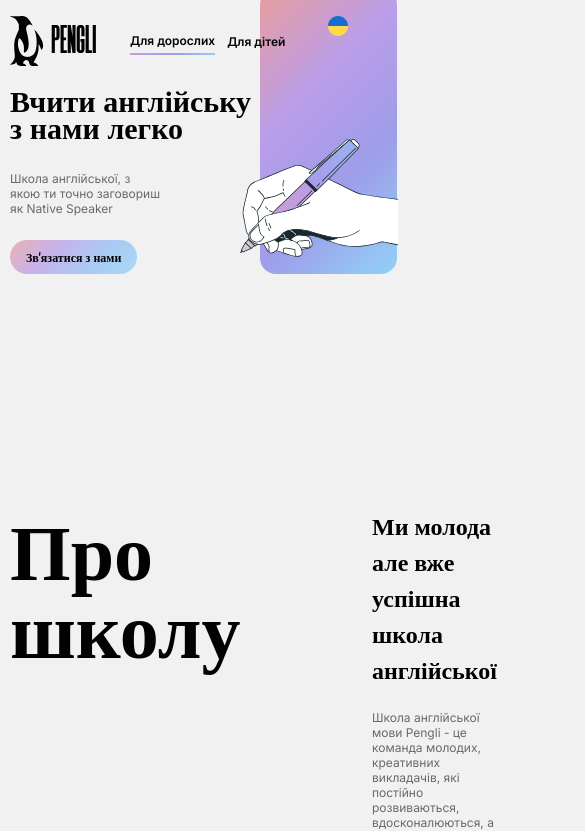
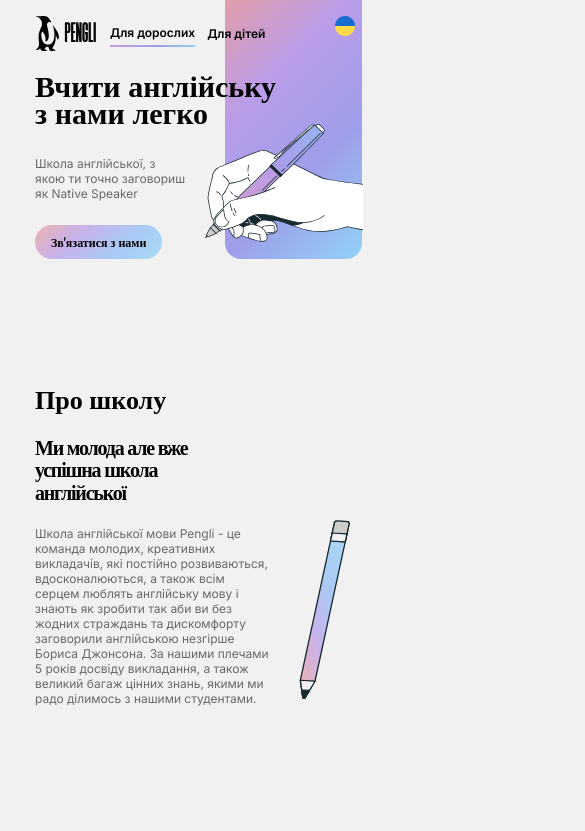
Before and after one commit to mirajane2207/english-school, a React (Create React App) app: page / in a window 390 px wide. Shown: the top 831 px of the page, 585 px wide, since content can reach past the window. Built offline with nearby package versions, Linux system fonts and the light colour scheme.

Commit message:
Implemented about mobile

```diff
--- a/src/components/About/About.jsx
+++ b/src/components/About/About.jsx
@@ -9,7 +9,7 @@ const About = (props) => {
                 <SectionTitle>Про школу</SectionTitle>
                 <div className={classes.about__info}>
                     <h3>{props.title}</h3>
-                    <p>{props.text}</p>
+                    <p className={props.mode === 'adult' ? classes.about__p_adult : classes.about__p_children}>{props.text}</p>
                 </div>
             </div>
             <div className={props.mode === 'adult' ? classes.about__adult_img : classes.about__children_img}>
--- a/src/components/About/About.module.css
+++ b/src/components/About/About.module.css
@@ -3,7 +3,6 @@
     height: 550px;
     margin-bottom: 190px;
     display: flex;
-    flex-direction: row;
     justify-content: space-between;
 }
 
@@ -68,3 +67,66 @@
     z-index: -1;
     background: linear-gradient(135deg, rgba(222, 31, 31, 0.40) 0%, rgba(103, 31, 222, 0.40) 36.15%, rgba(34, 31, 222, 0.40) 66.33%, rgba(0, 163, 255, 0.40) 100%);
 }
+
+@media(max-width: 520px) {
+    .about__container {
+        flex-direction: column;
+        margin-bottom: 96px;
+    }
+
+    .about__text {
+        padding-top: 24px;
+        flex-direction: column;
+        gap: 24px;
+    }
+
+    .about__adult_img {
+        top: -200px;
+        left: 225px;
+        width: 102px;
+        height: 183px;
+        background: url('./about-adult-mobile-img.svg');
+        background-repeat: no-repeat;
+        background-size: contain;
+    }
+
+    .about__adult_img::after {
+        display: none;
+    }
+
+    .about__p_adult {
+        max-width: 236px;
+    }
+
+    .about__p_children {
+        max-width: 300px;
+    }
+
+    .about__info h3 {
+        max-width: 189px;
+        font-size: 20px;
+        line-height: 112.5%;
+        letter-spacing: -1.2px;
+    }
+
+    .about__children_img {
+        position: relative;
+        width: 315px;
+        height: 548px;
+    }
+
+    .about__children_img::after {
+        content: "";
+        position: absolute;
+        top: -305px;
+        left: 200px;
+        width: 89px;
+        height: 122px;
+        background-size: contain;
+    }
+
+    .about__children_rect {
+        display: none;
+    }
+
+}
--- a/src/components/Header/Header.module.css
+++ b/src/components/Header/Header.module.css
@@ -92,7 +92,7 @@
     .header_img_adult {
         width: 137px;
         height: 285px;
-        right: -250px;
+        right: -190px;
         top: -285px;
     }
 
@@ -107,7 +107,7 @@
     .header_img_children {
         width: 137px;
         height: 285px;
-        right: -250px;
+        right: -190px;
         top: -285px;
     }
 
--- a/src/components/Navbar/Navbar.css
+++ b/src/components/Navbar/Navbar.css
@@ -101,4 +101,10 @@ select {
     .navbar ul {
         display: none;
     }
+
+    .logo {
+        height: 35px;
+        width: 63px;
+        margin-right: 12px;
+    }
 }
--- a/src/components/SectionTitle/SectionTitle.module.css
+++ b/src/components/SectionTitle/SectionTitle.module.css
@@ -3,10 +3,16 @@
     min-width: 300px;
     max-width: 300px;
     display: block;
-    color: #020202;
     font-family: Oswald;
     font-size: 78px;
-    font-style: normal;
     font-weight: 700;
     line-height: 100%;
 }
+
+@media(max-width: 520px) {
+
+    .section__title {
+        font-size: 26px;
+    }
+
+}
--- a/src/index.css
+++ b/src/index.css
@@ -98,7 +98,7 @@ button:hover {
 
   .wrapper {
     max-width: 320px;
-    margin: 0 10px;
+    margin: 0 auto;
   }
 
   a {
@@ -112,11 +112,8 @@ button:hover {
   }
 
   h3 {
-    margin: 0;
-    padding: 0;
-    font-family: Oswald;
-    font-size: 24px;
-    font-weight: 600;
+    font-size: 20px;
+    letter-spacing: -1.2px;
   }
 
   h4 {
```
Also changed, not shown: src/components/About/about-adult-mobile-img.svg (added).
